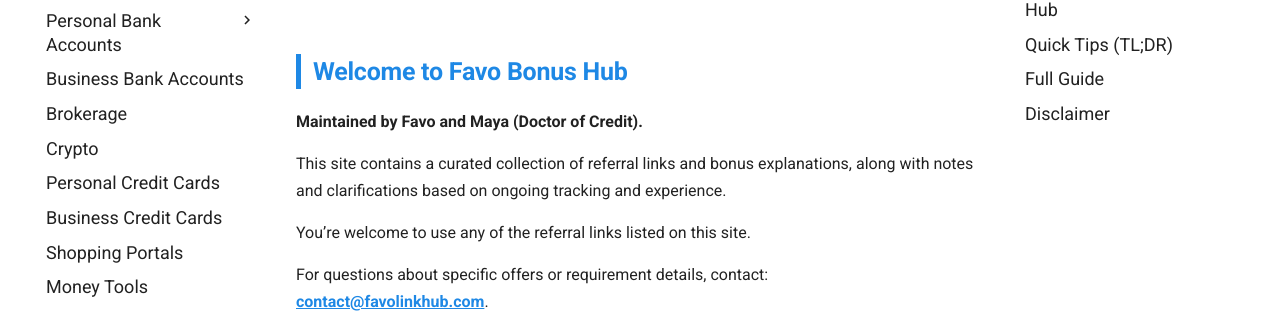
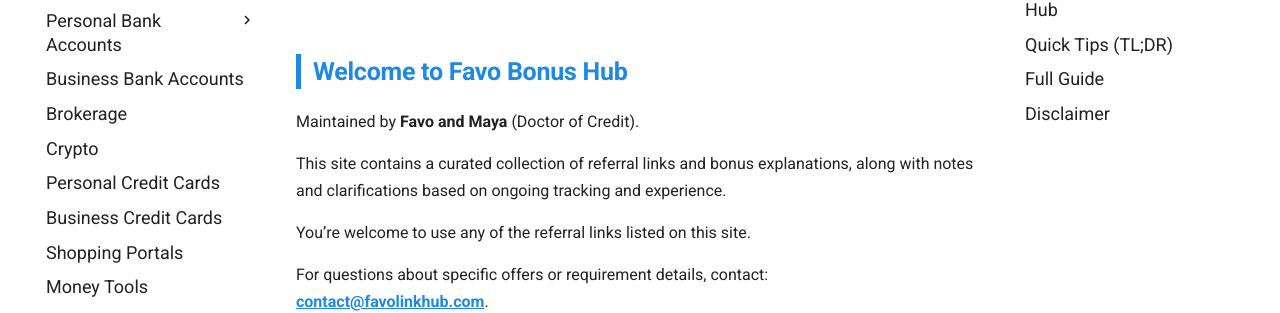
Before and after one commit to whispersofzephyr/favolinkhub-site, an MkDocs documentation site: the page built from docs/index.md, in a window 1280 px wide and 900 px high. Shown: the part 264-577 px from the top of the window. Built offline with MkDocs 1.6.1 and Material for MkDocs 9.7.7, drawn with Linux system fonts in a browser that asks for light colours.

```diff
--- a/docs/index.md
+++ b/docs/index.md
@@ -2,7 +2,7 @@
 
 ## Welcome to Favo Bonus Hub
 
-**Maintained by Favo and Maya (Doctor of Credit).**
+Maintained by **Favo and Maya** (Doctor of Credit).
 
 This site contains a curated collection of referral links and bonus explanations, along with notes and clarifications based on ongoing tracking and experience.
 
```
